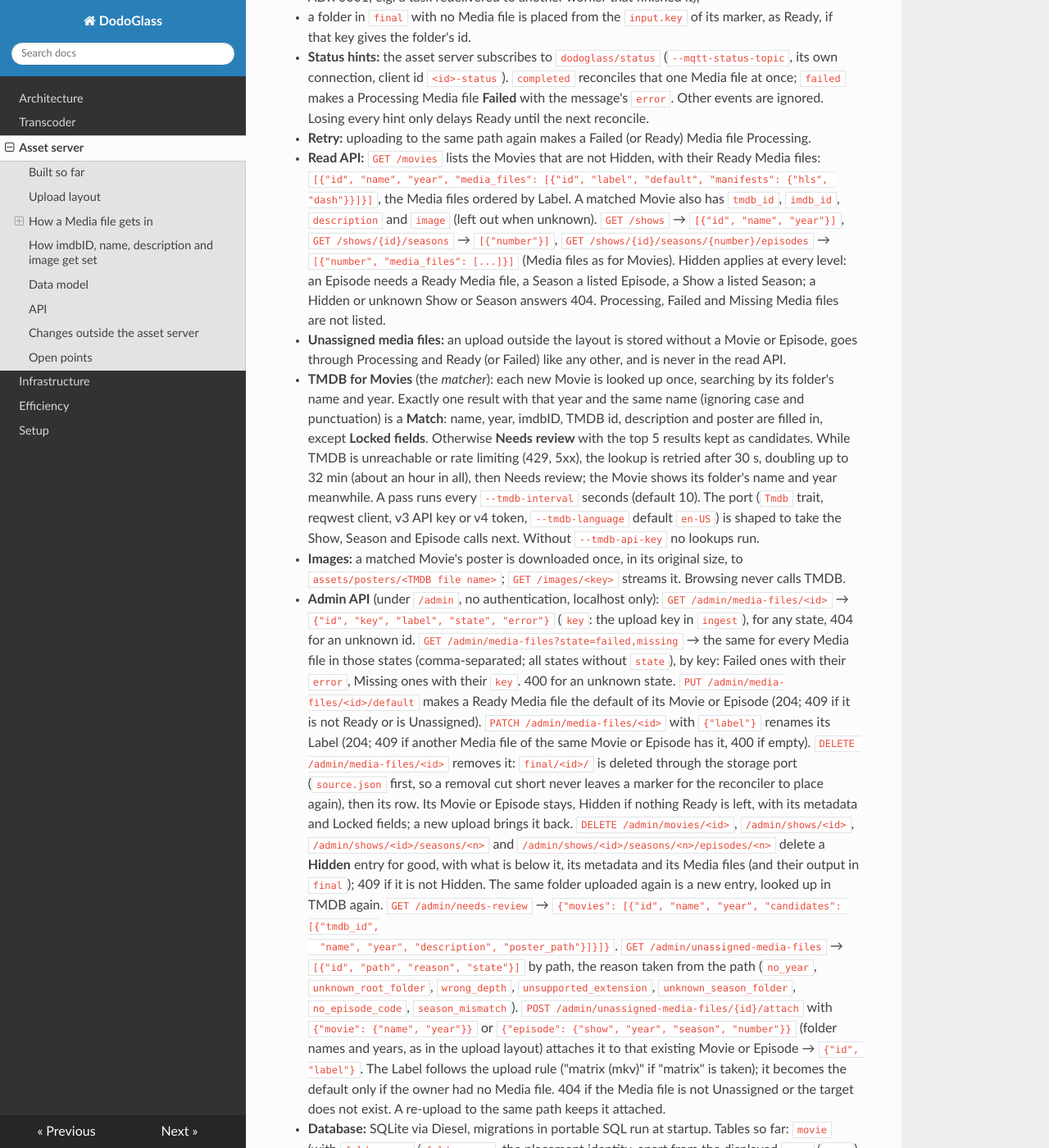
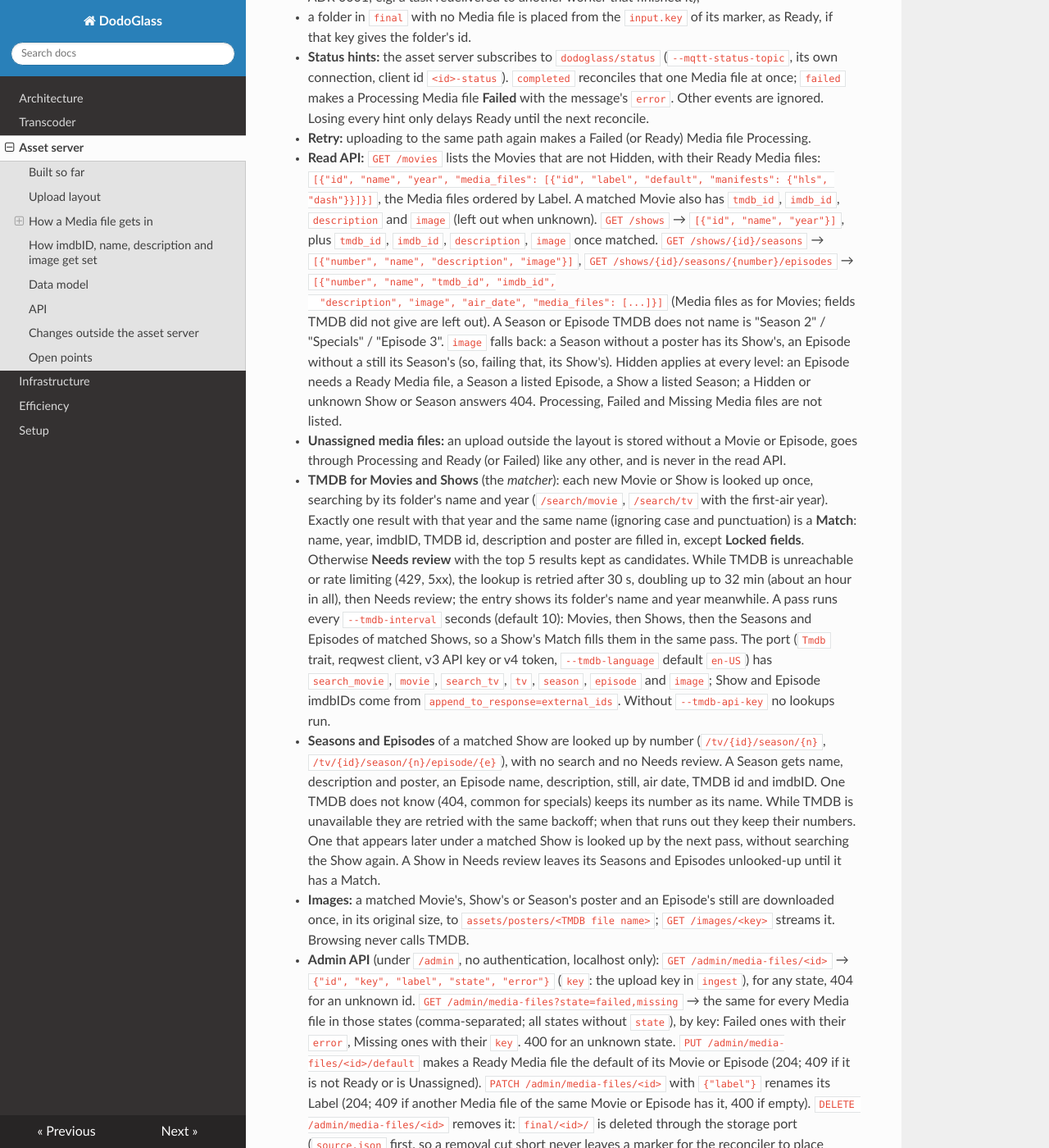
Before and after one commit to Domeimeie/DodoGlass, an MkDocs documentation site: the page built from docs/architecture/asset-server.md, in a window 1280 px wide and 1400 px high, scrolled down 1371 px. Shown: the whole window at 82% size. Built offline with MkDocs 1.6.1, drawn with Linux system fonts in a browser that asks for light colours; nearby versions of some CDN libraries; some of the changed text lies outside the part shown.

Commit message:
Document TMDB for Shows, the Season and Episode cascade and image fallback
Co-Authored-By: Claude Opus 5.5 <noreply@anthropic.com>

```diff
--- a/docs/architecture/asset-server.md
+++ b/docs/architecture/asset-server.md
@@ -60,23 +60,38 @@ The tracer bullet (a Movie upload becomes listable), then Shows.
   `[{"id", "name", "year", "media_files": [{"id", "label", "default", "manifests": {"hls", "dash"}}]}]`,
   the Media files ordered by Label. A matched Movie also has `tmdb_id`, `imdb_id`, `description`
   and `image` (left out when unknown).
-  `GET /shows` → `[{"id", "name", "year"}]`, `GET /shows/{id}/seasons` → `[{"number"}]`,
-  `GET /shows/{id}/seasons/{number}/episodes` → `[{"number", "media_files": [...]}]` (Media files as
-  for Movies). Hidden applies at every level: an Episode needs a Ready Media file, a Season a listed
+  `GET /shows` → `[{"id", "name", "year"}]`, plus `tmdb_id`, `imdb_id`, `description`, `image`
+  once matched. `GET /shows/{id}/seasons` → `[{"number", "name", "description", "image"}]`,
+  `GET /shows/{id}/seasons/{number}/episodes` → `[{"number", "name", "tmdb_id", "imdb_id",
+  "description", "image", "air_date", "media_files": [...]}]` (Media files as for Movies; fields
+  TMDB did not give are left out). A Season or Episode TMDB does not name is "Season 2" /
+  "Specials" / "Episode 3". `image` falls back: a Season without a poster has its Show's, an
+  Episode without a still its Season's (so, failing that, its Show's). Hidden applies at every level: an Episode needs a Ready Media file, a Season a listed
   Episode, a Show a listed Season; a Hidden or unknown Show or Season answers 404. Processing,
   Failed and Missing Media files are not listed.
 - **Unassigned media files:** an upload outside the layout is stored without a Movie or Episode,
   goes through Processing and Ready (or Failed) like any other, and is never in the read API.
-- **TMDB for Movies** (the *matcher*): each new Movie is looked up once, searching by its folder's
-  name and year. Exactly one result with that year and the same name (ignoring case and punctuation)
+- **TMDB for Movies and Shows** (the *matcher*): each new Movie or Show is looked up once,
+  searching by its folder's name and year (`/search/movie`, `/search/tv` with the first-air year). Exactly one result with that year and the same name (ignoring case and punctuation)
   is a **Match**: name, year, imdbID, TMDB id, description and poster are filled in, except
   **Locked fields**. Otherwise **Needs review** with the top 5 results kept as candidates. While TMDB
   is unreachable or rate limiting (429, 5xx), the lookup is retried after 30 s, doubling up to 32 min
-  (about an hour in all), then Needs review; the Movie shows its folder's name and year meanwhile. A
-  pass runs every `--tmdb-interval` seconds (default 10). The port (`Tmdb` trait, reqwest client, v3
-  API key or v4 token, `--tmdb-language` default `en-US`) is shaped to take the Show, Season and
-  Episode calls next. Without `--tmdb-api-key` no lookups run.
-- **Images:** a matched Movie's poster is downloaded once, in its original size, to
+  (about an hour in all), then Needs review; the entry shows its folder's name and year meanwhile. A
+  pass runs every `--tmdb-interval` seconds (default 10): Movies, then Shows, then the Seasons and
+  Episodes of matched Shows, so a Show's Match fills them in the same pass. The port (`Tmdb` trait,
+  reqwest client, v3 API key or v4 token, `--tmdb-language` default `en-US`) has `search_movie`,
+  `movie`, `search_tv`, `tv`, `season`, `episode` and `image`; Show and Episode imdbIDs come from
+  `append_to_response=external_ids`. Without `--tmdb-api-key` no lookups run.
+- **Seasons and Episodes** of a matched Show are looked up by number (`/tv/{id}/season/{n}`,
+  `/tv/{id}/season/{n}/episode/{e}`), with no search and no Needs review. A Season gets name,
+  description and poster, an Episode name, description, still, air date, TMDB id and imdbID. One
+  TMDB does not know (404, common for specials) keeps its number as its name. While TMDB is
+  unavailable they are retried with the same backoff; when that runs out they keep their numbers.
+  One that appears later under a matched Show is looked up by the next pass, without searching the
+  Show again. A Show in Needs review leaves its Seasons and Episodes unlooked-up until it has a
+  Match.
+- **Images:** a matched Movie's, Show's or Season's poster and an Episode's still are downloaded
+  once, in its original size, to
   `assets/posters/<TMDB file name>`; `GET /images/<key>` streams it. Browsing never calls TMDB.
 - **Admin API** (under `/admin`, no authentication, localhost only):
   `GET /admin/media-files/<id>` → `{"id", "key", "label", "state", "error"}` (`key`: the upload
@@ -97,7 +112,7 @@ The tracer bullet (a Movie upload becomes listable), then Shows.
   it, its metadata and its Media files (and their output in `final`); 409 if it is not Hidden. The
   same folder uploaded again is a new entry, looked up in TMDB again.
   `GET /admin/needs-review` → `{"movies": [{"id", "name", "year", "candidates": [{"tmdb_id",
-  "name", "year", "description", "poster_path"}]}]}`.
+  "name", "year", "description", "poster_path"}]}], "shows": [...]}` (Shows in the same shape).
   `GET /admin/unassigned-media-files` → `[{"id", "path", "reason", "state"}]` by path, the reason
   taken from the path (`no_year`, `unknown_root_folder`, `wrong_depth`, `unsupported_extension`,
   `unknown_season_folder`, `no_episode_code`, `season_mismatch`).
@@ -111,10 +126,16 @@ The tracer bullet (a Movie upload becomes listable), then Shows.
   (with `folder_name`/`folder_year`, the placement identity, apart from the displayed `name`/`year`)
   and `media_file`; `show` (same folder identity), `season`, `episode`, and `media_file.episode_id`;
   `movie_metadata` (match state, retry backoff, TMDB fields, `locked_fields` as a JSON array of field
-  names; no row = not looked up yet) and `movie_candidate`.
+  names; no row = not looked up yet) and `movie_candidate`; `show_metadata` and `show_candidate`
+  (the same for Shows), `season_metadata` and `episode_metadata` (`matched`, `not_found` or
+  `retrying`, the TMDB fields, `locked_fields` in the same JSON-array shape; no row = not looked up
+  yet). Lockable fields: Movie and Show `name`, `year`, `imdb_id`, `description`, `image`; Season
+  `name`, `description`, `image`; Episode also `air_date`, `imdb_id`. A Match or lookup never writes
+  a locked field.
 
-Not built yet: TMDB for Shows, Seasons and Episodes, and the rest of the admin API (picking a
-Match, editing and locking fields, refresh, listing Hidden entries).
+Not built yet: the rest of the admin API (picking a Match, editing and locking fields, refresh,
+listing Hidden entries). Picking another Match for a Show has to clear its Seasons' and Episodes'
+metadata rows (keeping Locked fields) so the next pass refills them.
 
 **Running it:** `go-task infra:up`, `go-task transcoder:serve-s3`, `go-task asset-server:serve`
 (HTTP on `127.0.0.1:8090`), then for example
```
Also changed, not shown: application/asset-server/README.md.
